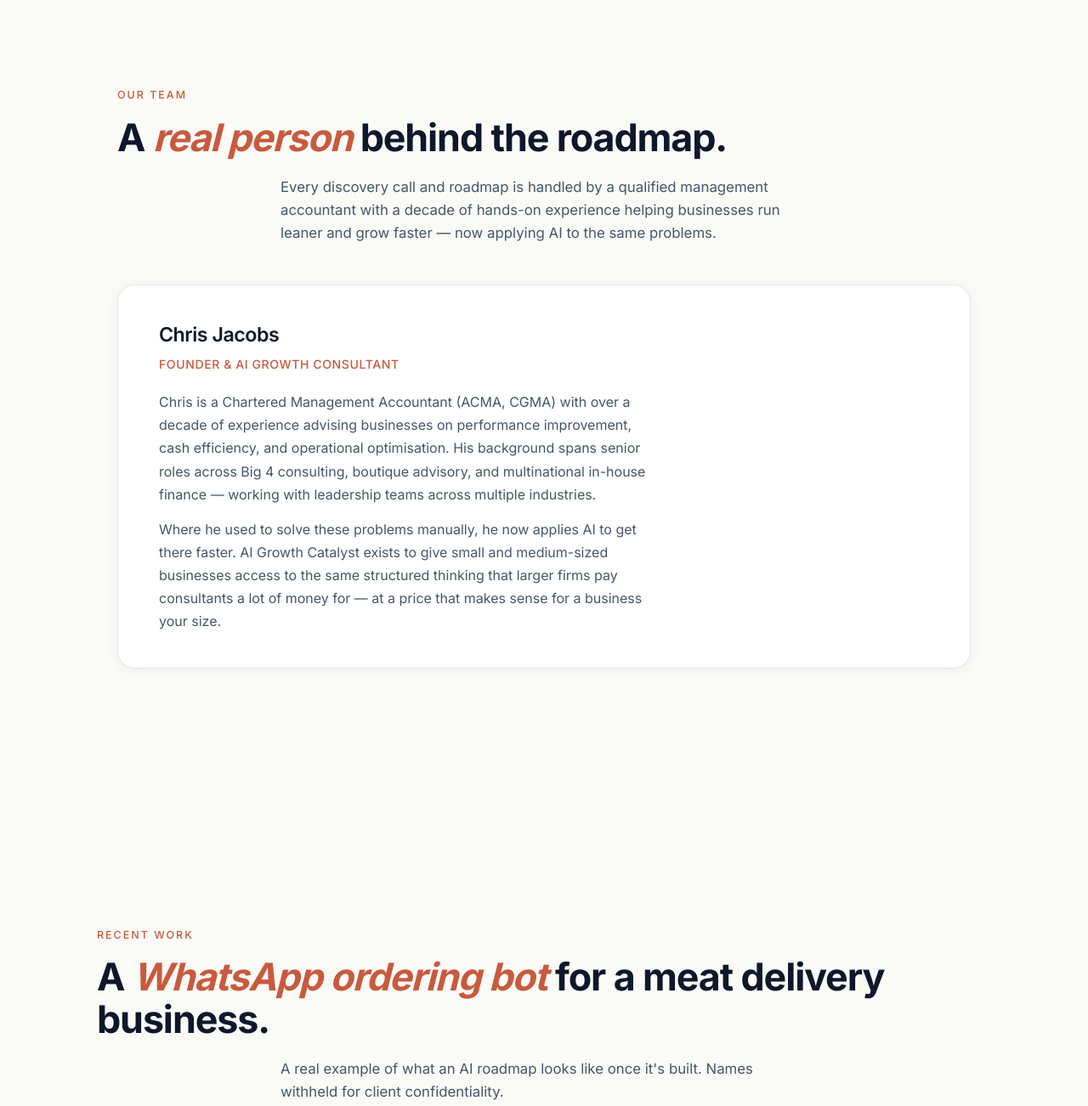
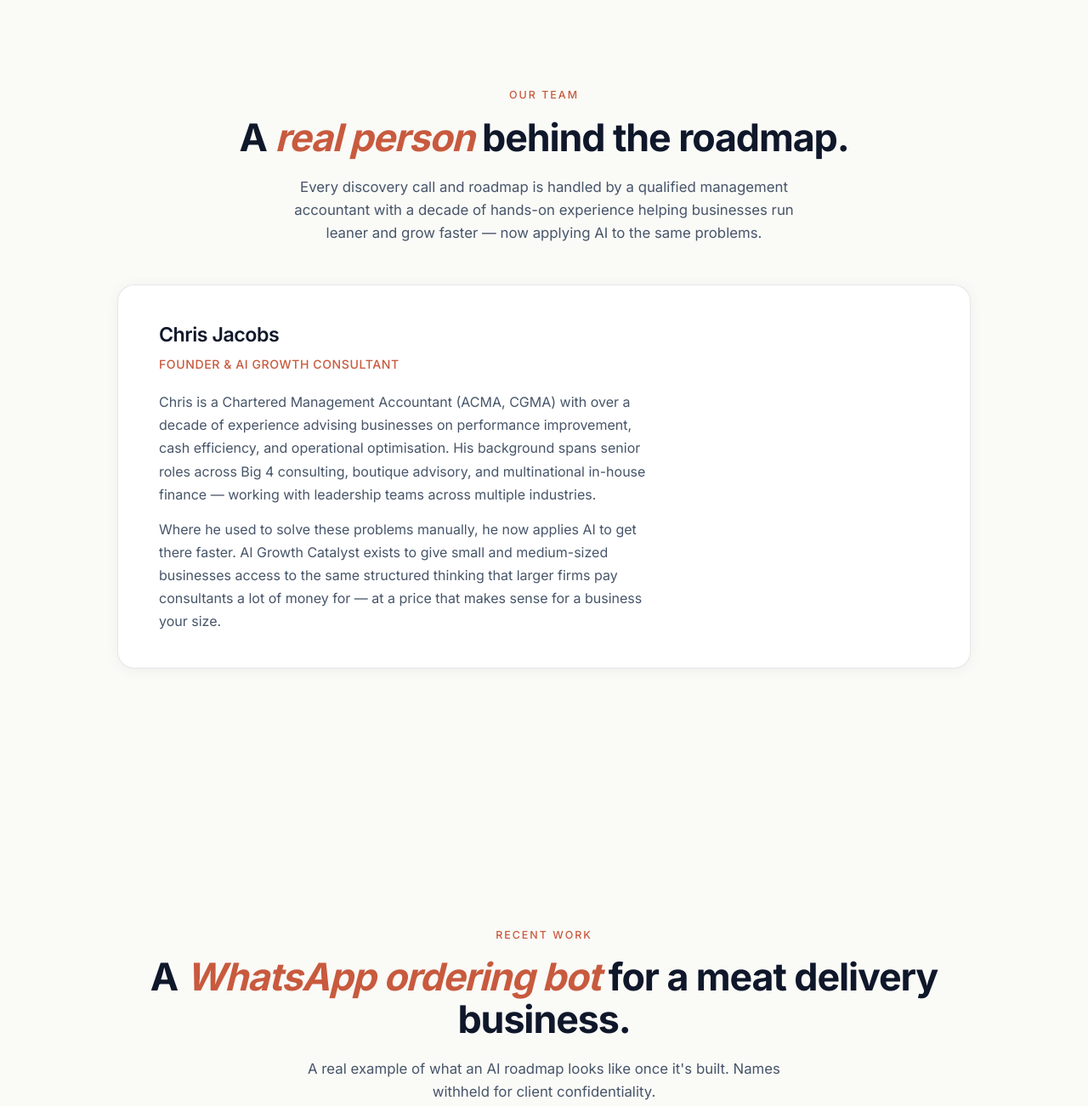
Before and after one commit to Jakes1988Doc/AI-discovery, a website: page index.html in a window 1280 px wide. Shown: the part 5860-7162 px from the top of the page at 85% size. Drawn offline with Linux system fonts and the light colour scheme.

Commit message:
Update index.html

```diff
--- a/index.html
+++ b/index.html
@@ -1272,9 +1272,9 @@
 <!-- ============= TEAM ============= -->
 <section id="team">
   <div class="team-section">
-    <p class="section-eyebrow" style="text-align:left;">Our team</p>
-    <h2 class="section-title" style="text-align:left;">A <em>real person</em> behind the roadmap.</h2>
-    <p class="section-sub" style="text-align:left; margin-bottom:3rem;">Every discovery call and roadmap is handled by a qualified management accountant with a decade of hands-on experience helping businesses run leaner and grow faster — now applying AI to the same problems.</p>
+    <p class="section-eyebrow">Our team</p>
+    <h2 class="section-title">A <em>real person</em> behind the roadmap.</h2>
+    <p class="section-sub" style="margin-bottom:3rem;">Every discovery call and roadmap is handled by a qualified management accountant with a decade of hands-on experience helping businesses run leaner and grow faster — now applying AI to the same problems.</p>
 
     <div class="team-card" style="grid-template-columns:1fr;">
       <div class="team-bio">
@@ -1291,9 +1291,9 @@
 
 <!-- ============= CASE STUDY ============= -->
 <section id="case-study">
-  <p class="section-eyebrow" style="text-align:left;">Recent work</p>
-  <h2 class="section-title" style="text-align:left;">A <em>WhatsApp ordering bot</em> for a meat delivery business.</h2>
-  <p class="section-sub" style="text-align:left;">A real example of what an AI roadmap looks like once it's built. Names withheld for client confidentiality.</p>
+  <p class="section-eyebrow">Recent work</p>
+  <h2 class="section-title">A <em>WhatsApp ordering bot</em> for a meat delivery business.</h2>
+  <p class="section-sub">A real example of what an AI roadmap looks like once it's built. Names withheld for client confidentiality.</p>
 
   <div class="case-study-card">
     <div class="case-study-meta">
```
